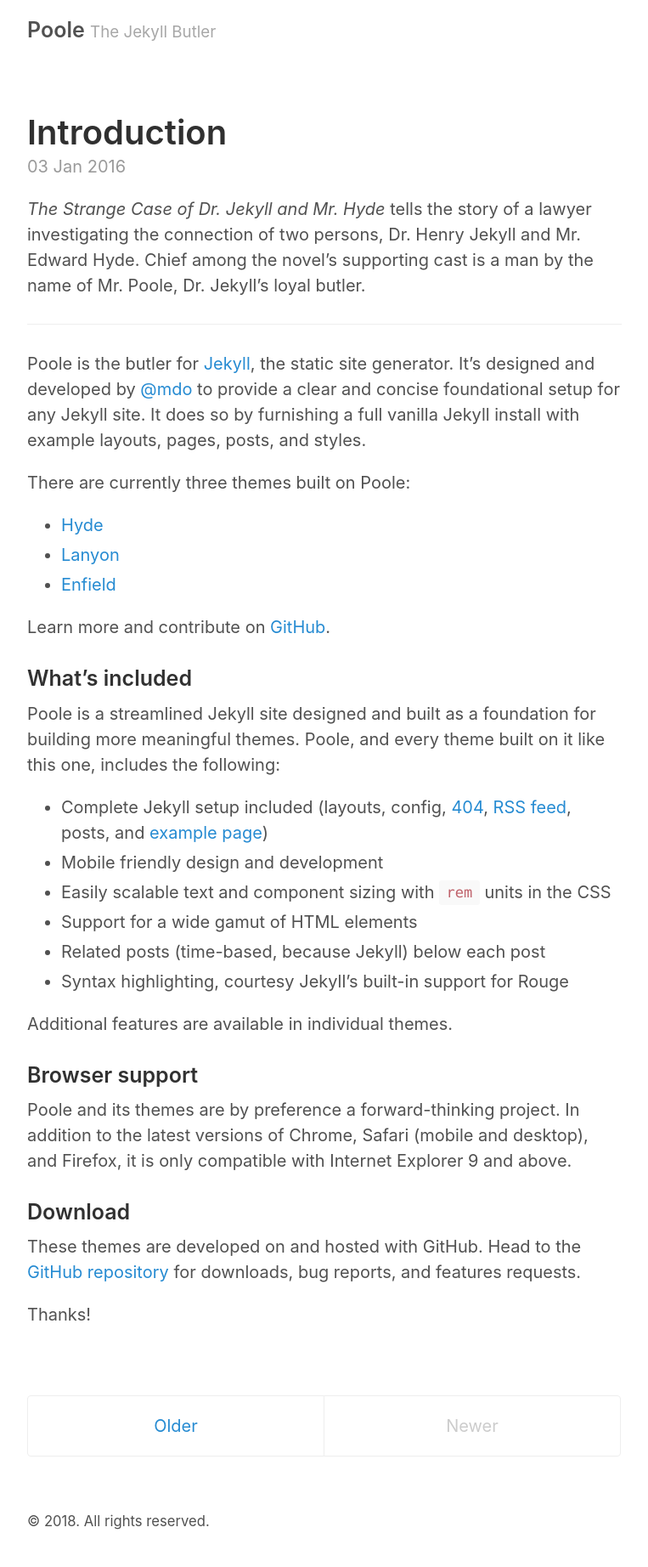
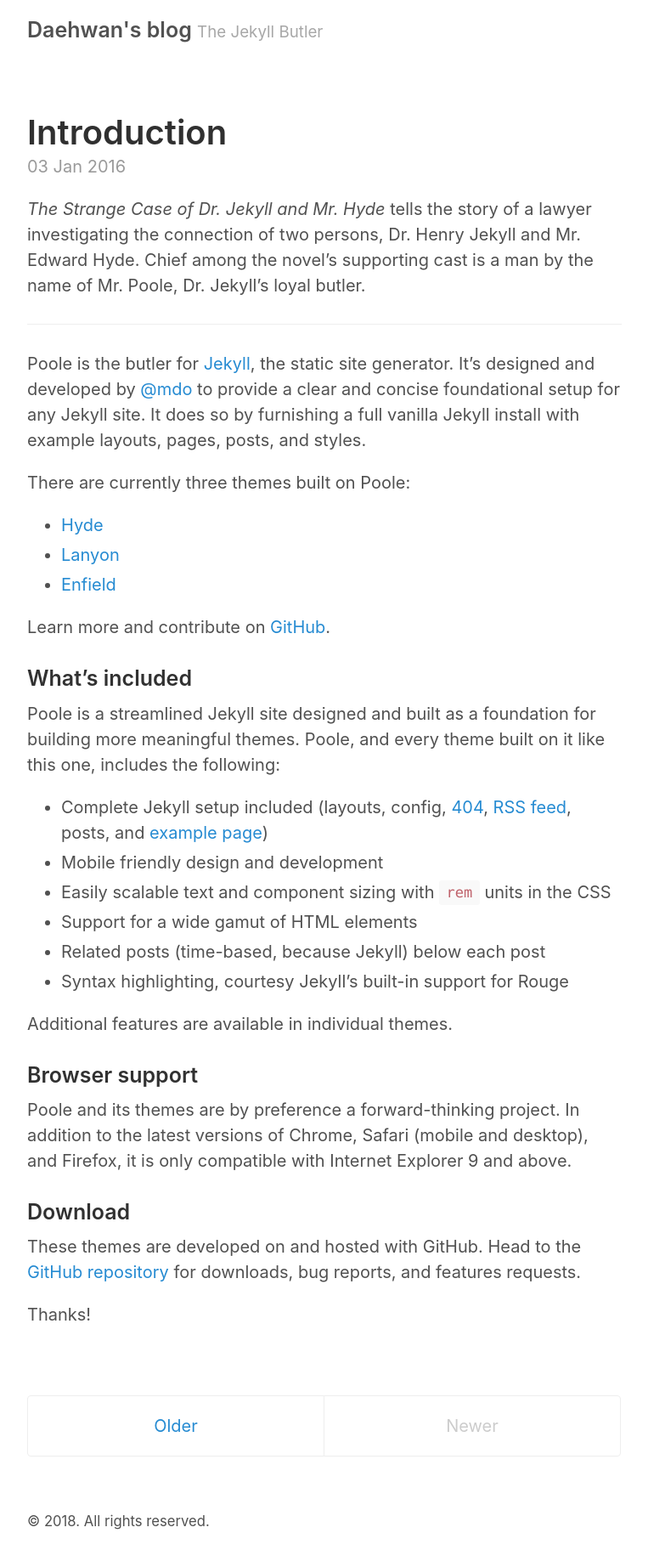
Before and after one commit to daehwann/blog, a Jekyll site: the page built from index.html, in a window 1280 px wide. Shown: the whole page at 85% size, without its empty margins (258-1021 px from the left). Built offline with Jekyll 4.4.1, drawn with Linux system fonts in a browser that asks for light colours; the list of posts is cut into pages by our own code.

Commit message:
config modified

```diff
--- a/_config.yml
+++ b/_config.yml
@@ -2,9 +2,9 @@
 permalink:           pretty
 
 # Setup
-title:               Poole
+title:               Daehwan's blog
 tagline:             The Jekyll Butler
-url:                 http://getpoole.com
+url:                 http://daehwann.github.io
 paginate:            1
 baseurl:             ""
 
@@ -17,14 +17,14 @@
 
 # About/contact
 author:
-  name:              Mark Otto
-  url:               https://twitter.com/mdo
-  email:             markdotto@gmail.com
+  name:              Daehwan Cho
+  # url:               https://twitter.com/mdo
+  email:             daehwann@gmail.com
 
 # Custom vars
 version:             2.0.0
 github:
-  repo:              https://github.com/poole/poole
+  repo:              https://github.com/daehwann/blog
 
 # Gems
 gems:
```
